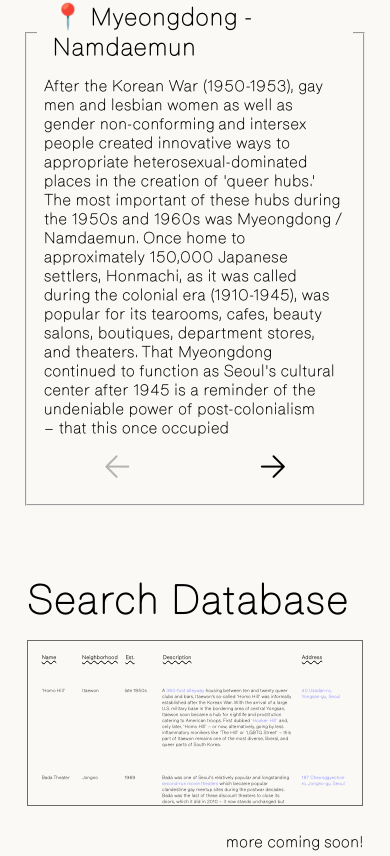
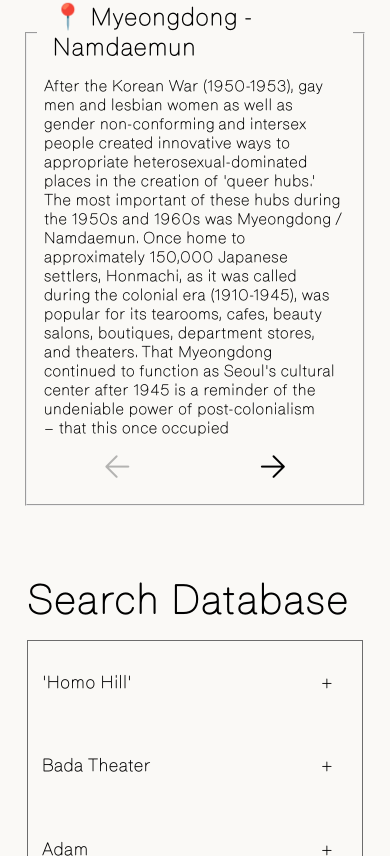
Before and after one commit to rileyseow/mapping-queer-seoul, a React (Vite) app: page / in a window 390 px wide. Shown: the part 1144-2000 px from the top of the page. Built offline with nearby package versions, Linux system fonts and the light colour scheme.

Commit message:
Make database section responsive. (Create alternate view for smaller screens.)

```diff
--- a/src/App.css
+++ b/src/App.css
@@ -433,6 +433,17 @@ button:disabled {
   cursor:pointer;
 }
 
+@media (max-width:1000px) {
+  .Database--table {
+    height:600px;
+  }
+}
+@media (max-width:720px) {
+  .Database--table {
+    height:400px;
+  }
+}
+
 
   /***********************/
  /******** Row **********/
@@ -448,13 +459,20 @@ button:disabled {
   margin:0;
 }
 
+.Row--nameContainer {
+  flex:1 1 10%;
+}
+.Row--nameContainer > .Row--name {
+  margin:0;
+}
+
 .Row--name {
   flex:1 1 10%;
 }
 
 .Row--neighborhood {
   flex:1 1 10%;
-  margin-left:2%;
+  padding-left:2%;
 }
 
 .Row--date {
@@ -476,6 +494,71 @@ button:disabled {
 .Row--address {
   flex:1 1 14%;
   padding-left:3%;
+}
+
+.Row--plusSign {
+  display:none;
+}
+
+.Row--plusSign[rotate='true'] {
+  animation:forwardRotate 500ms;
+}
+.Row--plusSign[rotate='false'] {
+  animation:backRotate 500ms;
+}
+@keyframes forwardRotate {
+  0% {
+    transform:rotate(0)
+  }
+  100% {
+    transform:rotate(90deg)
+  }
+}
+@keyframes backRotate {
+  0% {
+    transform:rotate(0)
+  }
+  100% {
+    transform:rotate(-90deg)
+  }
+}
+
+
+@media (max-width:1120px) {
+  .Database--headerRow {
+    display:none;
+  }
+  .Row {
+    flex-direction:column;
+  }
+  .Row:hover {
+    cursor:pointer;
+    background-color: #f5f3f0;
+  }
+  .Row:hover .Row--nameContainer {
+    filter:drop-shadow(0px 0px 8px #699f9f);
+  }
+  .Row > * {
+    padding-left:0;
+  }
+  .Row--nameContainer {
+    display:flex;
+    align-items:center;
+    padding-right:5%;
+    font-size:20px;
+  }
+  .Row--plusSign {
+    display:inline-block;
+  }
+  .Row :not(.Row--nameContainer, .Row--name, .Row--plusSign) {
+    font-size:16px;
+    margin-bottom:1.5vw;
+  }
+}
+@media (max-width:635px) {
+  .Row--nameContainer {
+    font-size:18px;
+  }
 }
 
 /* note to self for searchbar: highlight color #f6efdc */
--- a/src/components/About.jsx
+++ b/src/components/About.jsx
@@ -123,8 +123,6 @@ export default function About() {
         {sectionDisplays.todo.shown &&
           <div className='panel'>
             <ul>
-              <li>GENERAL: make database section responsive</li>
-              <li>GENERAL: make header interactivity (map + title) smartphone-friendly (simulate hover movements??)</li>
               <li>GENERAL: make site accessible</li>
               <li>GENERAL: eng / kor versions (try https://googlefonts.github.io/korean/, 2nd font (도틱A1))</li>
               <li>GENERAL: comment code</li>
@@ -133,9 +131,10 @@ export default function About() {
               <li>NEIGHBORHOODS: have markers remember z-indices based on click/selected history</li>
               <li>NEIGHBORHOODS: description UI updates? animate page transitions?</li>
               <br/>
+              <li>DATABASE: tweak image popup locations -- when to set new location or not</li>
               <li>DATABASE: improve search and replace functionality (correctly strip nonalphanumerics)</li>
+              <li>DATABASE: searchbar</li>
               <li>DATABASE: replace default iiif src links with relevant ones (doesn't seem to work on universalviewer? may have to switch systems)</li>
-              <li>DATABASE: searchbar</li>
               <li>DATABASE: if a lot more data, replace local data file with cloud rdbms</li>
             </ul>
           </div>
--- a/src/components/Row.jsx
+++ b/src/components/Row.jsx
@@ -103,18 +103,34 @@ export default function Row(props) {
     }
   }
 
+  const [additionalInfoVisible, setAdditionalInfoVisible] = React.useState(false)
+  function handleClick() {
+    if (window.innerWidth <= 1120) {
+      setAdditionalInfoVisible(!additionalInfoVisible)
+    }
+  }
+  const additionalInfoStyles = {
+    display: ((window.innerWidth <= 1120 && additionalInfoVisible)
+                  || window.innerWidth > 1120)
+                  ? 'inline-block' : 'none'
+  }
+
 
   return (
     <div className='Row'
+         onClick={handleClick}
          onMouseEnter={select}
          onMouseLeave={deselect}
          style={{color: selectedText}}
     >
-      <p className='Row--name'>{props.name}</p>
-      <p className='Row--neighborhood'>{props.neighborhood}</p>
-      <p className='Row--date'>{props.date}</p>
-      <p className='Row--description'>{linkfulDesc}</p>
-      <a className='Row--address' href={props.naverAddressLink} target='_blank'>{props.address}</a>
+      <div className='Row--nameContainer'>
+        <p className='Row--name'>{props.name}</p>
+        <p className='Row--plusSign' rotate={additionalInfoVisible.toString()}>+</p>
+      </div>
+      <p className='Row--neighborhood' style={additionalInfoStyles} >{props.neighborhood}</p>
+      <p className='Row--date' style={additionalInfoStyles} >{props.date}</p>
+      <p className='Row--description' style={additionalInfoStyles} >{linkfulDesc}</p>
+      <a className='Row--address'  style={additionalInfoStyles} href={props.naverAddressLink} target='_blank'>{props.address}</a>
     </div>
   )
 }
```
